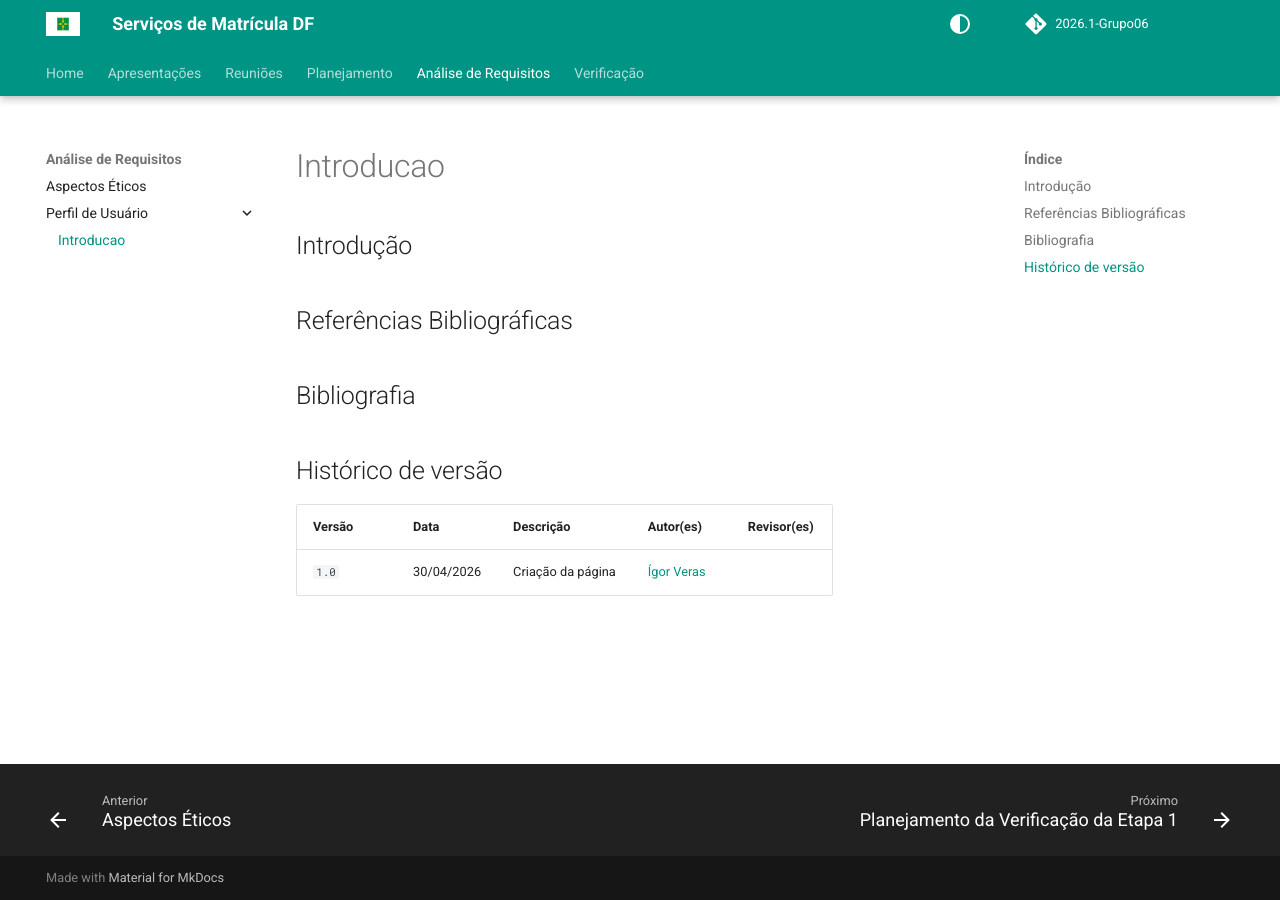
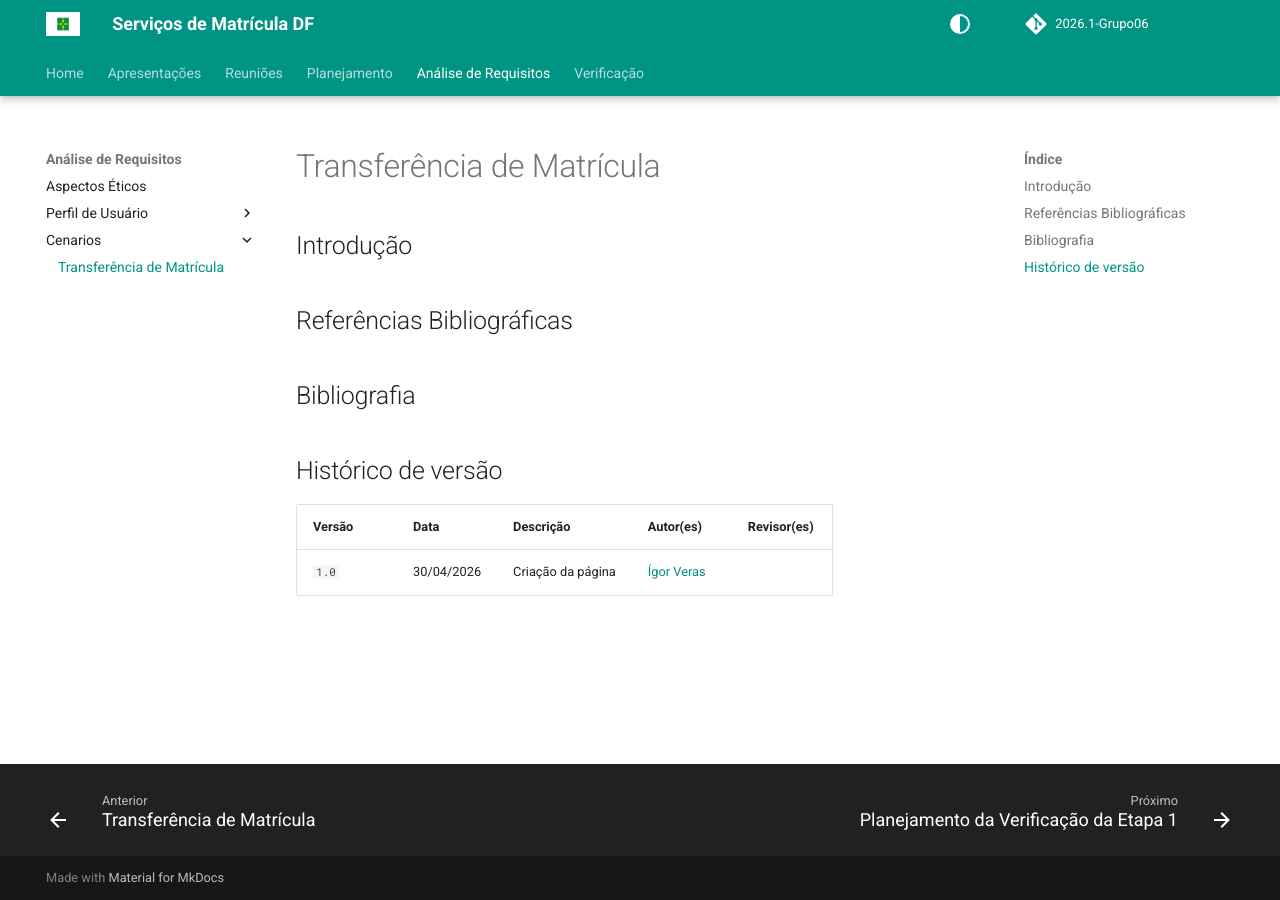
Before and after one commit to Interacao-Humano-Computador/2026.1-Grupo06, an MkDocs documentation site: the page built from docs/analise-de-requisitos/cenarios/cenario-transferencia-matricula.md, in a window 1280 px wide. Built offline with MkDocs 1.6.1 and Material for MkDocs 9.7.7, drawn with Linux system fonts in a browser that asks for light colours; comment, search, counter and statistics services are not loaded.

Commit message:
perfil-transferência

```diff
--- a/mkdocs.yml
+++ b/mkdocs.yml
@@ -41,7 +41,9 @@
   -  Análise de Requisitos:
       - Aspectos Éticos: analise-de-requisitos/aspectos-eticos.md
       - Perfil de Usuário:
-        - Introducao: analise-de-requisitos/perfis/perfil-usuario-introducao.md
+        - Transferência de Matrícula: analise-de-requisitos/perfis/perfil-transferencia-matricula.md
+      - Cenarios:
+        - Transferência de Matrícula: analise-de-requisitos/cenarios/cenario-transferencia-matricula.md
   - Verificação:
       - Verificação do Grupo:
           - Etapa 1:
```
Also changed, not shown: docs/analise-de-requisitos/perfis/perfil-transferencia-matricula.md (added, +20 -0 lines), docs/analise-de-requisitos/cenarios/cenario-transferencia-matricula.md (renamed from docs/analise-de-requisitos/perfis/perfil-usuario-introducao.md).
